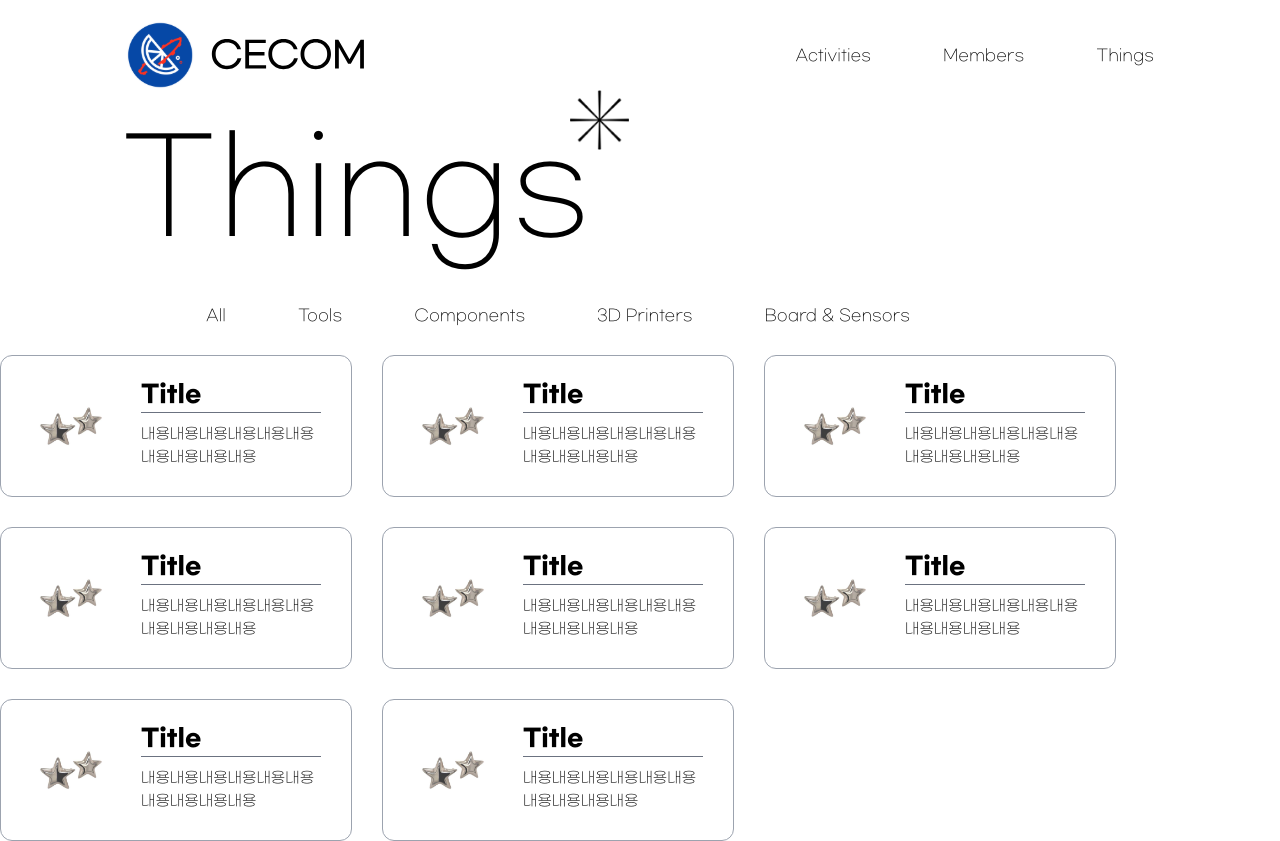
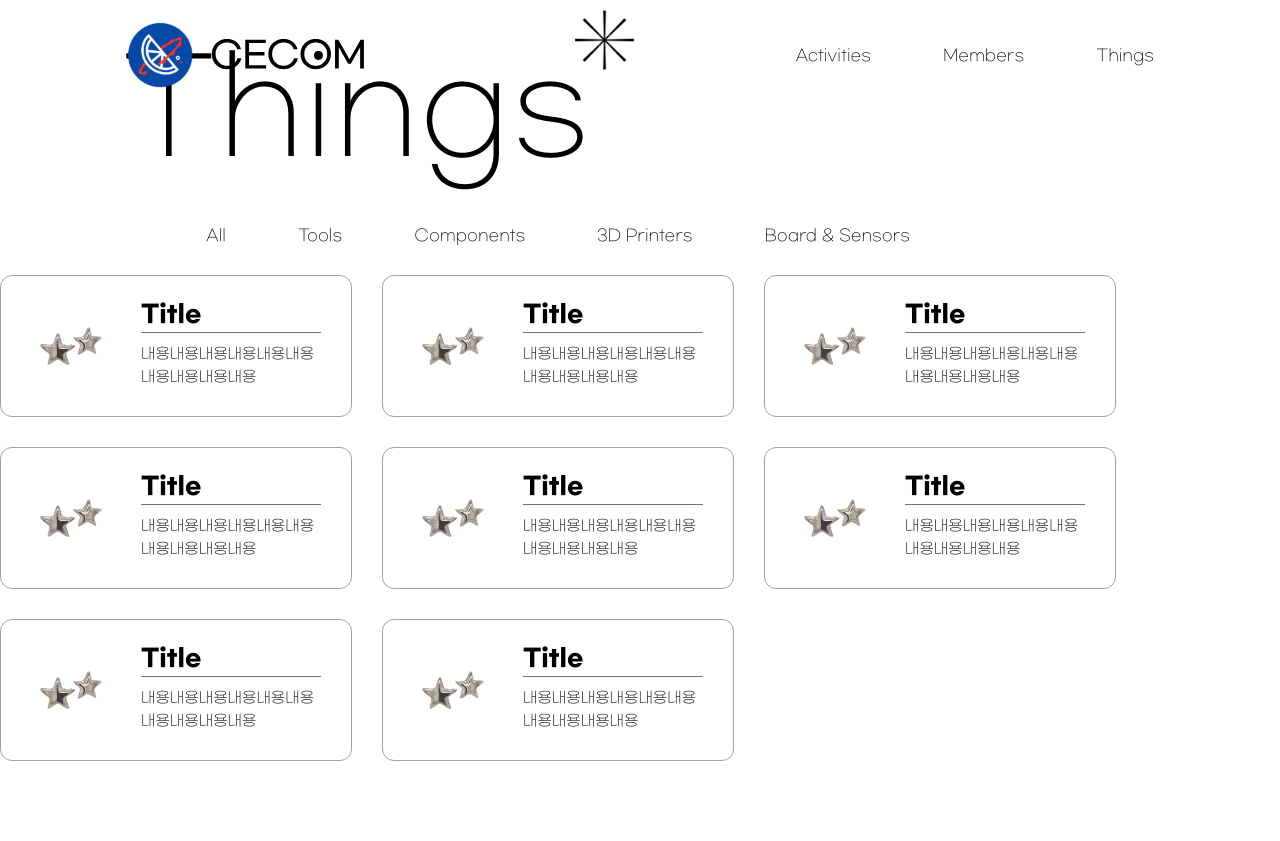
Before and after one commit to CECOM-CAU/CECOM_Web, a Next.js app: page /things in a window 1280 px wide. After the commit the page ends 800 px from the top, so only its background shows below. Built offline with nearby package versions, Linux system fonts and the light colour scheme.

Commit message:
Update PageTitle.tsx : fixed title display

```diff
--- a/src/app/_components/PageTitle.tsx
+++ b/src/app/_components/PageTitle.tsx
@@ -5,9 +5,9 @@ interface Props{
 }
 const PageTitle = ({children}:Props) => {
     return (
-        <div>
-            <p className="text-[130px] mt-[90px] ml-[120px]">{children}</p>
-            <img className="h-[60px] absolute top-[90px] left-[570px]" src="/Titlelogo.png" alt="Titlelogo"/>
+        <div className="flex flex-row">
+            <p className="flex text-[130px] mt-[10px] ml-[120px]">{children}</p>
+            <img className="h-[60px] flex ml-[-15px] mt-[10px]" src="/Titlelogo.png" alt="Titlelogo"/>
         </div>
     );
 }
```
